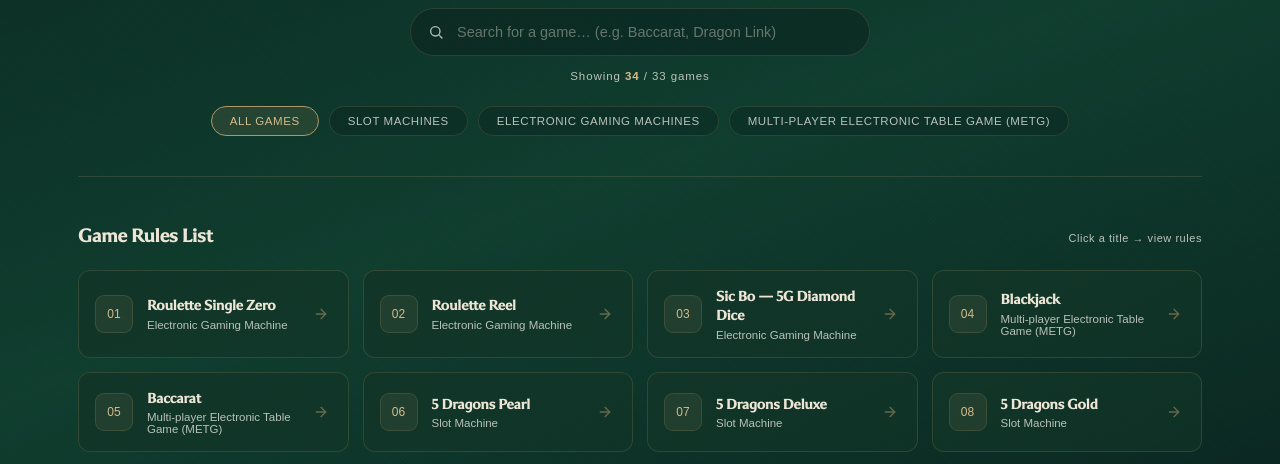
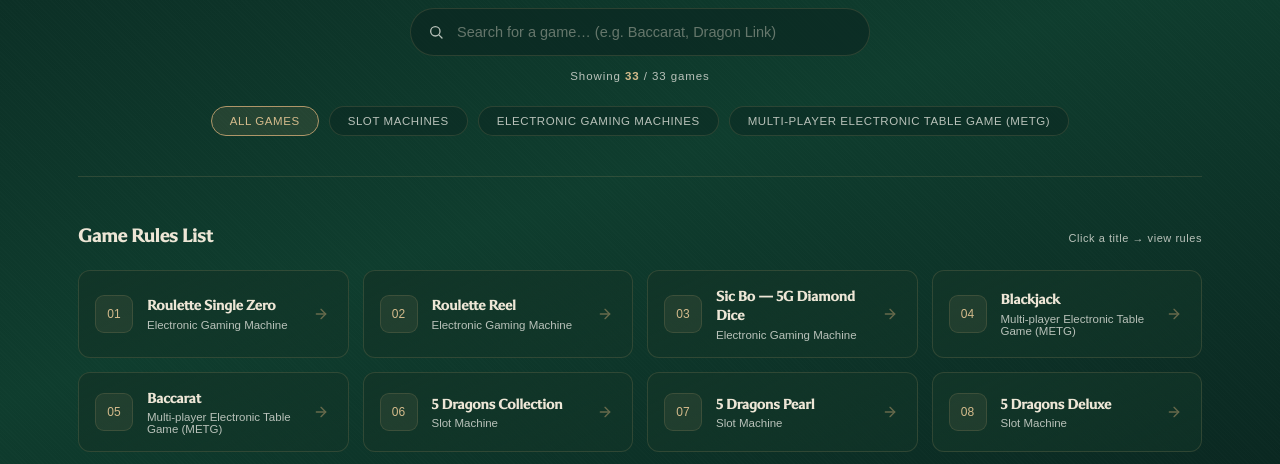
Before and after one commit to palazzo-club/palazzo-game-rules, a plain HTML site: page index.html in a window 1280 px wide. Shown: the part 294-758 px from the top of the page. Drawn offline with Linux system fonts and the light colour scheme; a web font is replaced by a local one.

Commit message:
Update index.html

```diff
--- a/index.html
+++ b/index.html
@@ -342,17 +342,16 @@
 
   const games = [
     { name:"Roulette Single Zero", cat:"Electronic Gaming Machine", img:"roulette.jpg" },
-    { name:"Roulette Reel", cat:"Electronic Gaming Machine", img:"roulette.jpg" },
+    { name:"Roulette Reel", cat:"Electronic Gaming Machine", img:"roulette-reel.jpg" },
     { name:"Sic Bo — 5G Diamond Dice", cat:"Electronic Gaming Machine", img:"sic-bo-5g-diamond-dice.jpg" },
     { name:"Blackjack", cat:"Multi-player Electronic Table Game (METG)", img:"blackjack.jpg" },
     { name:"Baccarat", cat:"Multi-player Electronic Table Game (METG)", img:"baccarat.jpg" },
+    { name:"5 Dragons Collection", cat:"Slot Machine", img:"5-dragons-collection.jpg" },
     { name:"5 Dragons Pearl", cat:"Slot Machine", img:"5-dragons-pearl.jpg" },
     { name:"5 Dragons Deluxe", cat:"Slot Machine", img:"5-dragons-deluxe.jpg" },
-    { name:"5 Dragons Gold", cat:"Slot Machine", img:"5-dragons-gold.jpg" },
     { name:"5 Dragons Rapid", cat:"Slot Machine", img:"5-dragons-rapid.jpg" },
     { name:"5 Dragons Riches", cat:"Slot Machine", img:"5-dragons-riches.jpg" },
     { name:"5 Dragons Reign", cat:"Slot Machine", img:"5-dragons-reign.jpg" },
-    { name:"5 Dragons Collection", cat:"Slot Machine", img:"5-dragons-collection.jpg" },
     { name:"5 Dragons Link — Glory", cat:"Slot Machine", img:"5-dragons-link-glory.jpg" },
     { name:"5 Dragons Ultra", cat:"Slot Machine", img:"5-dragons-ultra.jpg" },
     { name:"5 Koi Legends", cat:"Slot Machine", img:"5-koi-deluxe.jpg" },
```
